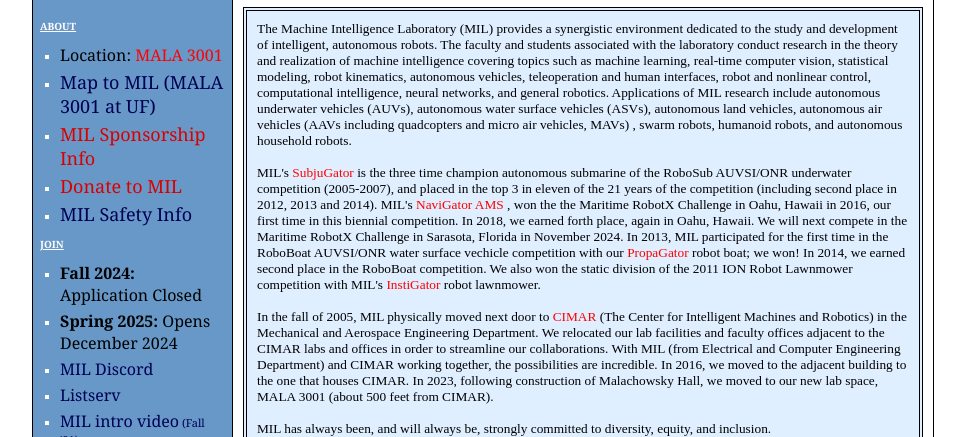
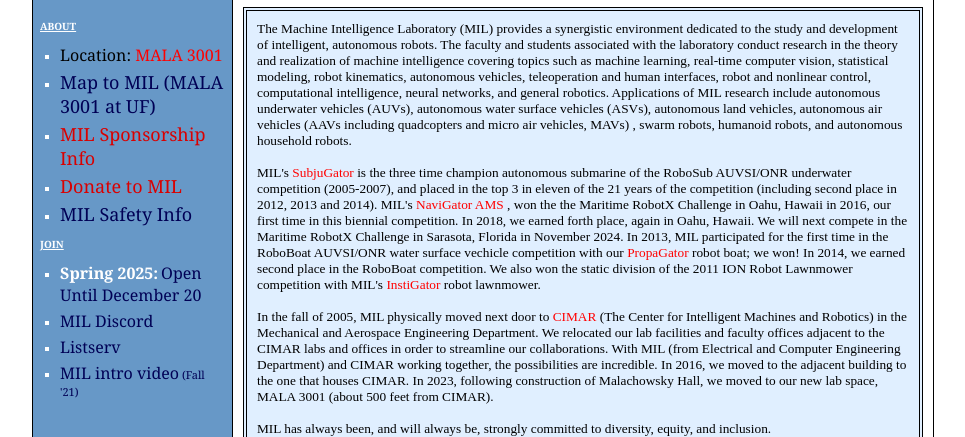
Before and after one commit to uf-mil/mil.ufl.edu, a plain HTML site: page index.html in a window 1280 px wide. Shown: the part 363-800 px from the top of the page, without its empty margins (157-1122 px from the left). Drawn offline with Linux system fonts and the light colour scheme.

Commit message:
Add link to Spring 2025 form

```diff
--- a/index.html
+++ b/index.html
@@ -186,13 +186,9 @@
                     >
                     <ul>
                       <li class="sidemenu">
-                        <font color="black" size="+0"
-                          ><b>Fall 2024:</b> Application Closed</font
-                        >
-                      </li>
-                      <li class="sidemenu">
-                        <font color="black" size="+0"
-                          ><b>Spring 2025:</b> Opens December 2024</font
+                        <font size="+0"><b>Spring 2025:</b></font>
+                        <a href="/apply"
+                          ><font size="+0">Open Until December 20</font></a
                         >
                       </li>
                       <li class="sidemenu">
@@ -406,7 +402,7 @@
                             Feb 12 at 8pm & 11pm and on Feb 13 at 3am, 9am &
                             1pm. You can
                             <a
-                              href="http://subjugator.org/press/Sub_2005_DiscoveryChannel.wmv"
+                              href="https://mil.ufl.edu/subjugator_old/press/DiscoveryChannel_2005sub.wmv"
                             >
                               <font color="red"> watch this video here.</font>
                             </a>
```
Also changed, not shown: 1 other file.
